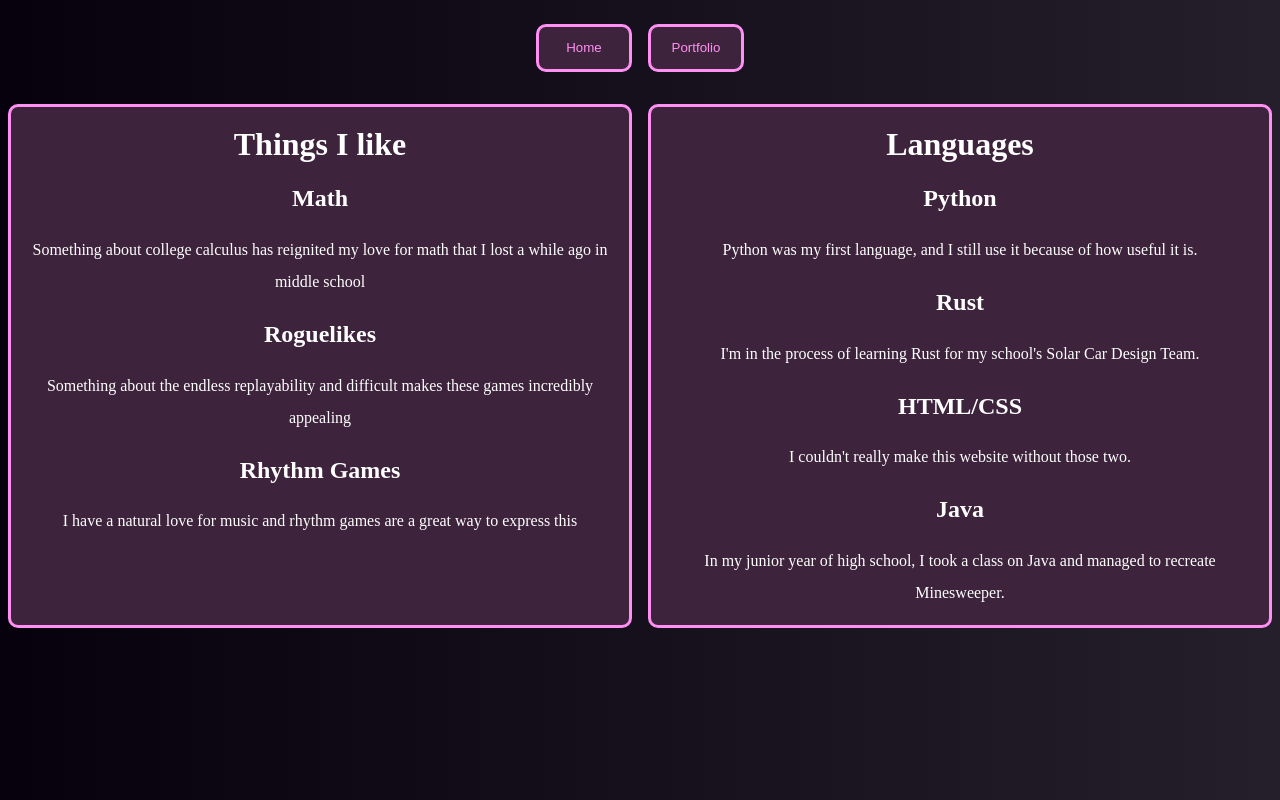
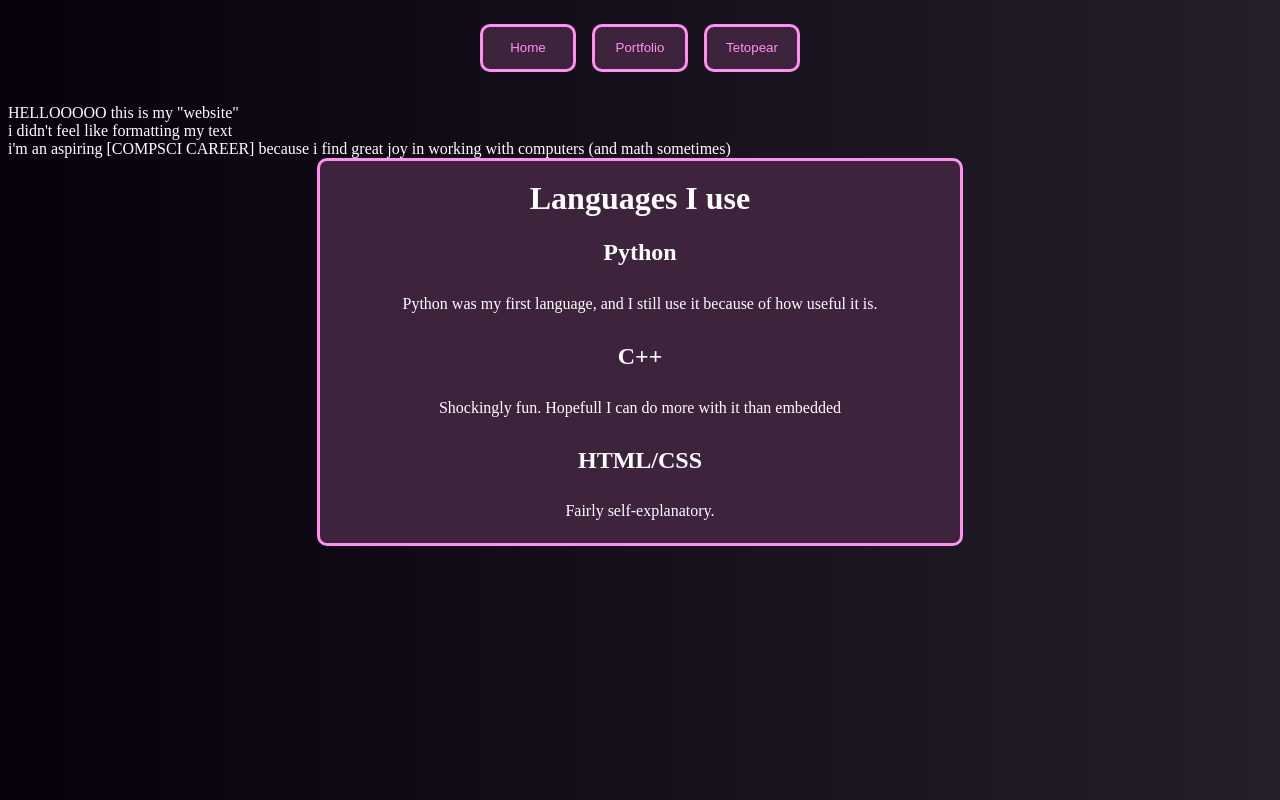
Before and after one commit to WillTRM/willtrm.github.io, a PHP site: page / in a window 1280 px wide. Run offline with PHP 8.4, Linux system fonts and the light colour scheme.

Commit message:
added tetopear

```diff
--- a/index.html
+++ b/index.html
@@ -7,7 +7,7 @@
         <link rel="stylesheet" href="style.css">
     </head>
     <body>
-        <div class="container">
+        <div class="centering-container">
             <a href="index.html">
                 <button type="button" class="nav-button">Home</button>
             </a>
@@ -15,10 +15,18 @@
             <a href="portfolio.html">
                 <button type="button" class="nav-button">Portfolio</button>
             </a>
+
+            <a href = "tetopear.html">
+                <button type="button" class="nav-button">Tetopear</button>
+            </a>
         </div>
 
-        <div class="likes-container">
-            <div class="likes-box">
+        HELLOOOOO this is my "website"<br>
+        i didn't feel like formatting my text<br>
+        i'm an aspiring [COMPSCI CAREER] because i find great joy in working with computers (and math sometimes)<br>
+
+        <div class="centering-container">
+            <!-- <div class="container">
                 <h1>Things I like</h1>
                 <h2>Math</h2>
                 <p>Something about college calculus has reignited my love for math that I lost a while ago in middle school</p>
@@ -26,18 +34,18 @@
                 <p>Something about the endless replayability and difficult makes these games incredibly appealing</p>
                 <h2>Rhythm Games</h2>
                 <p>I have a natural love for music and rhythm games are a great way to express this</p>
-            </div>
+            </div> -->
 
-            <div class="likes-box">
-                <h1>Languages</h1>
+
+
+            <div class="container">
+                <h1>Languages I use</h1>
                 <h2>Python</h2>
                 <p>Python was my first language, and I still use it because of how useful it is.</p>
-                <h2>Rust</h2>
-                <p>I'm in the process of learning Rust for my school's Solar Car Design Team.</p>
+                <h2>C++</h2>
+                <p>Shockingly fun. Hopefull I can do more with it than embedded</p>
                 <h2>HTML/CSS</h2>
-                <p>I couldn't really make this website without those two.</p>
-                <h2>Java</h2>
-                <p>In my junior year of high school, I took a class on Java and managed to recreate Minesweeper.</p>
+                <p>Fairly self-explanatory.</p>
             </div>
     </body>
 </html>
--- a/style.css
+++ b/style.css
@@ -12,20 +12,22 @@ a:visited {
     color: white;
 }
 
-.container {
+/* .container {
     display: flex;
     justify-content: center;
     gap: 1rem;
     height: 6rem;
-}
+} */
 
-.likes-container {
+/* for centering a group of regular containers */
+.centering-container {
     display: flex;
     justify-content: center;
     gap: 1rem;
+    min-height: 6rem
 }
 
-.box {
+/* .box {
     width: 5rem;
     height: 2rem;
     line-height: 5rem;
@@ -35,9 +37,9 @@ a:visited {
     border-style: solid;
     border-width: 0.2rem;
     text-align: center;
-}
+} */
 
-.likes-box {
+.container {
     width: 40rem;
     line-height: 2rem;
     background-color: rgb(61, 35, 60);
@@ -46,6 +48,7 @@ a:visited {
     border-style: solid;
     border-width: 0.2rem;
     text-align: center;
+
 }
 
 .carousel-list {
@@ -95,3 +98,10 @@ a:visited {
     transition: all 0.25s ease-out;
     transition: cubic-bezier(0.33, 1, 0.68, 1) 300ms;
 }
+
+.pearto
+{
+    position: relative;
+    left: 0px;
+    top: 0px;
+}
--- /dev/null
+++ b/tetopear.js
@@ -0,0 +1,5 @@
+document.getElementById("tetopear").addEventListener("click", function(pearto_NOW)
+{
+    var audio = new Audio("tetopear.mp3");
+    audio.play();
+});
```
Also changed, not shown: header.html (added, +13 -0 lines), header.php (added, +13 -0 lines), portfolio.html (+12 -9 lines), tetopear.html (added, +26 -0 lines), tetopear.jpg (added), 1 other file.
